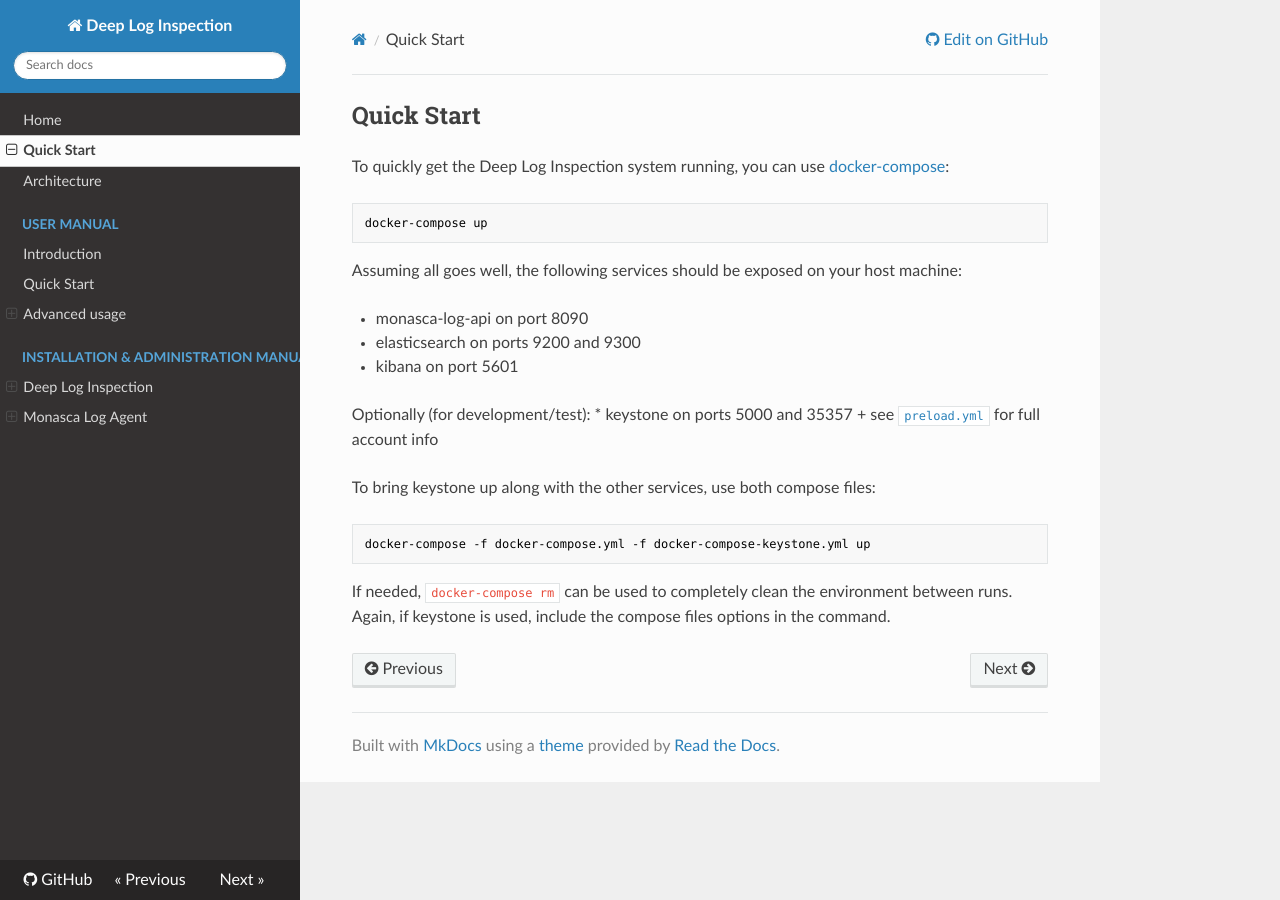
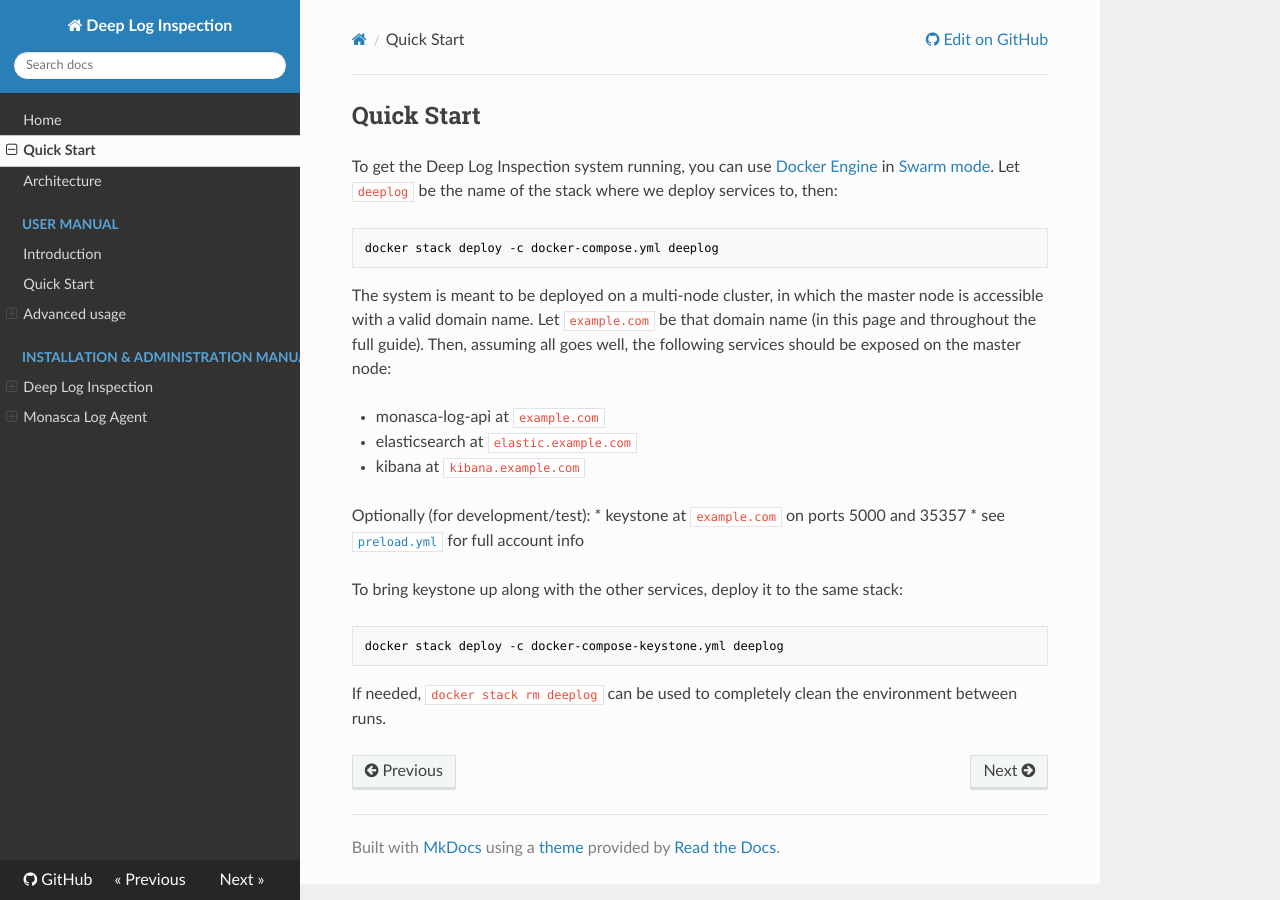
Before and after one commit to martel-innovate/deep-log-inspection, an MkDocs documentation site: the page built from doc/quickstart.md, in a window 1280 px wide. Built offline with MkDocs 1.6.1, drawn with Linux system fonts in a browser that asks for light colours; nearby versions of some CDN libraries; old or Windows-style settings are respelled for this version of MkDocs.

Commit message:
quickstart guide updated

```diff
--- a/doc/quickstart.md
+++ b/doc/quickstart.md
@@ -1,26 +1,26 @@
 Quick Start
 -----------
 
-To quickly get the Deep Log Inspection system running, you can use [docker-compose][1]:
+To get the Deep Log Inspection system running, you can use [Docker Engine][1] in [Swarm mode][2]. Let `deeplog` be the name of the stack where we deploy services to, then:
 
-    docker-compose up
+    docker stack deploy -c docker-compose.yml deeplog
 
-Assuming all goes well, the following services should be exposed on your host
-machine:
+The system is meant to be deployed on a multi-node cluster, in which the master node is accessible with a valid domain name. Let `example.com` be that domain name (in this page and throughout the full guide). Then, assuming all goes well, the following services should be exposed on the master node:
 
-* monasca-log-api on port 8090
-* elasticsearch on ports 9200 and 9300
-* kibana on port 5601
+* monasca-log-api at `example.com`
+* elasticsearch at `elastic.example.com`
+* kibana at `kibana.example.com`
 
 Optionally (for development/test):
-* keystone on ports 5000 and 35357
-    + see [`preload.yml`][2] for full account info
+* keystone at `example.com` on ports 5000 and 35357
+    * see [`preload.yml`][3] for full account info
 
-To bring keystone up along with the other services, use both compose files:
+To bring keystone up along with the other services, deploy it to the same stack:
 
-    docker-compose -f docker-compose.yml -f docker-compose-keystone.yml up
+    docker stack deploy -c docker-compose-keystone.yml deeplog
 
-If needed, `docker-compose rm` can be used to completely clean the environment between runs. Again, if keystone is used, include the compose files options in the command.
+If needed, `docker stack rm deeplog` can be used to completely clean the environment between runs.
 
-[1]:https://docs.docker.com/compose/
-[2]:https://github.com/martel-innovate/deep-log-inspection/blob/master/log-server/keystone/preload.yml
+[1]:https://docs.docker.com/engine/
+[2]:https://docs.docker.com/engine/swarm/
+[3]:https://github.com/martel-innovate/deep-log-inspection/blob/master/log-server/keystone/preload.yml
```
